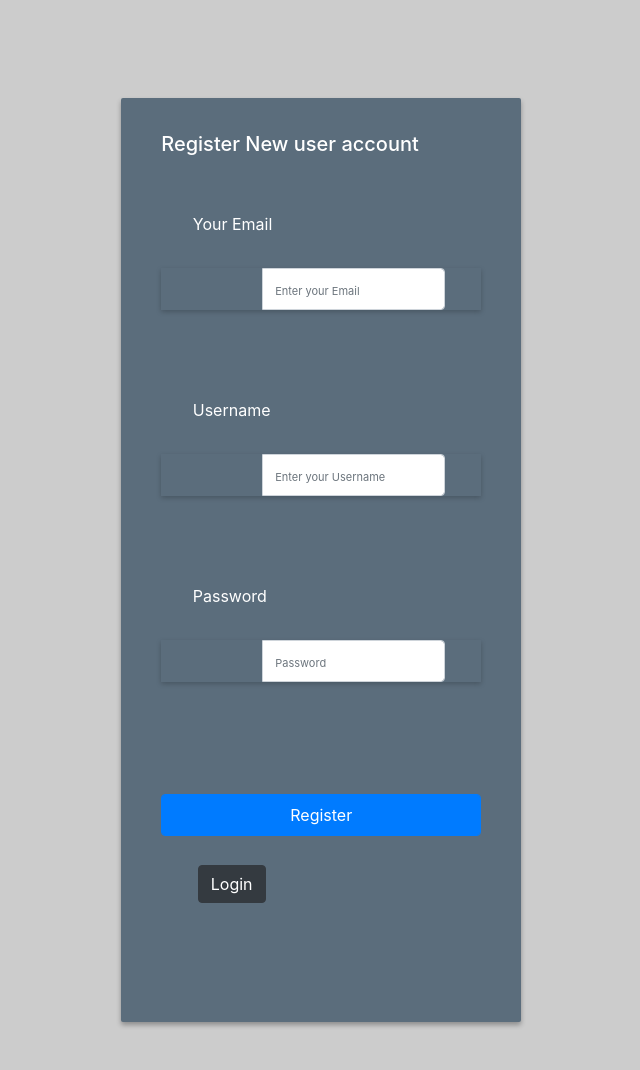
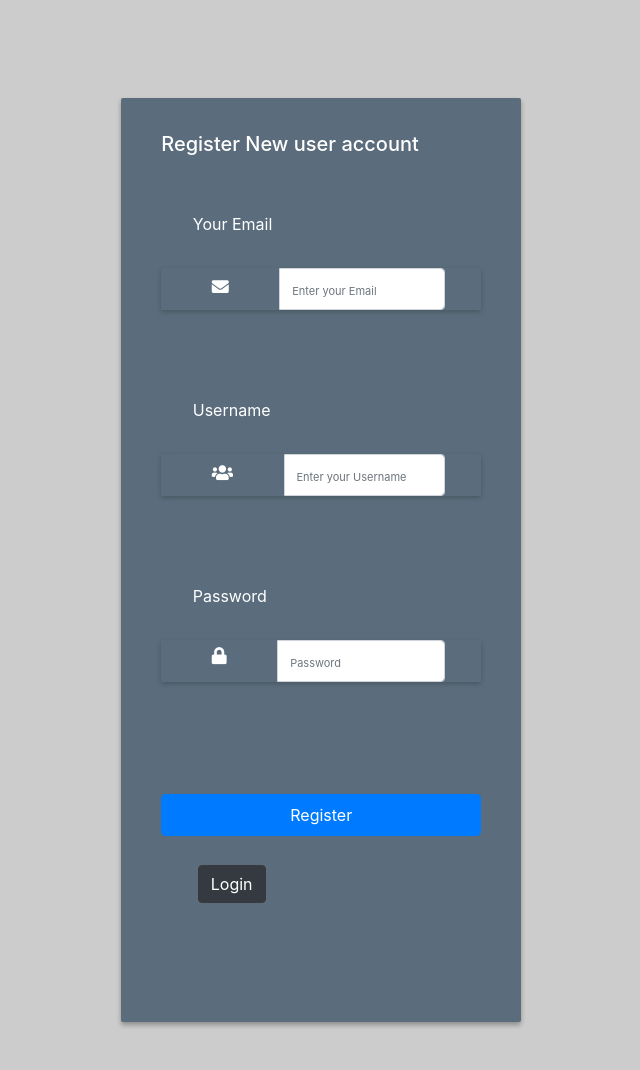
Before and after one commit to michael-marron/CS_School, a Flask app: page /reg in a window 1280 px wide. Shown: the whole page, without its empty margins (321-961 px from the left). Run offline with Flask 2, Linux system fonts and the light colour scheme; some libraries are stand-ins or nearby versions.

```diff
--- a/app.py
+++ b/app.py
@@ -35,7 +35,7 @@ def reg():
     # bound to the db
     cursor = conn.cursor(cursor_factory=psycopg2.extras.DictCursor)
 
-    # Check if input POST requests exist
+    # Check if input POST requests
     if request.method == 'POST' and 'username' in request.form and 'password' in request.form and 'email' in request.form:
 
         username = request.form['username']
--- a/templates/reg.html
+++ b/templates/reg.html
@@ -1,72 +1,4 @@
-<!-- from https://mdbootstrap.com/docs/standard/extended/registration/ -->
-<!-- <section class="vh-100" style="background-color: #eee;">
 
-    <div class="container h-100">
-      <div class="row d-flex justify-content-center align-items-center h-100">
-        <div class="col-lg-12 col-xl-11">
-          <div class="card text-black" style="border-radius: 25px;">
-            <div class="card-body p-md-5">
-              <div class="row justify-content-center">
-                <div class="col-md-10 col-lg-6 col-xl-5 order-2 order-lg-1">
-
-                  <p class="text-center h1 fw-bold mb-5 mx-1 mx-md-4 mt-4">Sign up</p>
-
-                  <form class="mx-1 mx-md-4">
-
-                    <div class="d-flex flex-row align-items-center mb-4">
-                      <i class="fas fa-user fa-lg me-3 fa-fw"></i>
-                      <div class="form-outline flex-fill mb-0">
-                        <input type="text" id="form3Example1c" class="form-control" />
-                        <label class="form-label" for="form3Example1c">Your Name</label>
-                      </div>
-                    </div>
-
-                    <div class="d-flex flex-row align-items-center mb-4">
-                      <i class="fas fa-envelope fa-lg me-3 fa-fw"></i>
-                      <div class="form-outline flex-fill mb-0">
-                        <input type="email" id="form3Example3c" class="form-control" />
-                        <label class="form-label" for="form3Example3c">Your Email</label>
-                      </div>
-                    </div>
-
-                    <div class="d-flex flex-row align-items-center mb-4">
-                      <i class="fas fa-lock fa-lg me-3 fa-fw"></i>
-                      <div class="form-outline flex-fill mb-0">
-                        <input type="password" id="form3Example4c" class="form-control" />
-                        <label class="form-label" for="form3Example4c">Password</label>
-                      </div>
-                    </div>
-
-                    <div class="d-flex flex-row align-items-center mb-4">
-                      <i class="fas fa-key fa-lg me-3 fa-fw"></i>
-                      <div class="form-outline flex-fill mb-0">
-                        <input type="password" id="form3Example4cd" class="form-control" />
-                        <label class="form-label" for="form3Example4cd">Repeat your password</label>
-                      </div>
-                    </div>
-
-                    <div class="form-check d-flex justify-content-center mb-5">
-                      <input class="form-check-input me-2" type="checkbox" value="" id="form2Example3c" />
-                      <label class="form-check-label" for="form2Example3">
-                        I agree all statements in <a href="#!">Terms of service</a>
-                      </label>
-                    </div>
-
-                    <div class="d-flex justify-content-center mx-4 mb-3 mb-lg-4">
-                      <button type="button" class="btn btn-primary btn-lg">Register</button>
-                    </div>
-
-                  </form>
-
-                </div>
-
-              </div>
-            </div>
-          </div>
-        </div>
-      </div>
-    </div>
-  </section> -->
 
   <!-- from tutorial101.blogspot.com --------------------------------------------------------------------------------->
 <!DOCTYPE html>
@@ -74,11 +6,9 @@
  <head>
   <meta charset="utf-8">
   <title>Register</title>
-  <link rel="stylesheet" href="{{ url_for('static', filename='css/reg.css') }}">
-<!--   <link rel="stylesheet" href="https://use.fontawesome.com/releases/v5.7.1/css/all.css">
- -->
+  <link  href="/static/css/reg.css" rel="stylesheet">
+ <link  href="https://use.fontawesome.com/releases/v5.7.1/css/all.css" rel="stylesheet">
 
- <!-- Google Fonts -->
   <link href='https://fonts.googleapis.com/css?family=Passion+One' rel='stylesheet' type='text/css'>
   <link href='https://fonts.googleapis.com/css?family=Oxygen' rel='stylesheet' type='text/css'>
   <link href="https://maxcdn.bootstrapcdn.com/bootstrap/4.1.1/css/bootstrap.min.css" rel="stylesheet" id="bootstrap-css">
```
